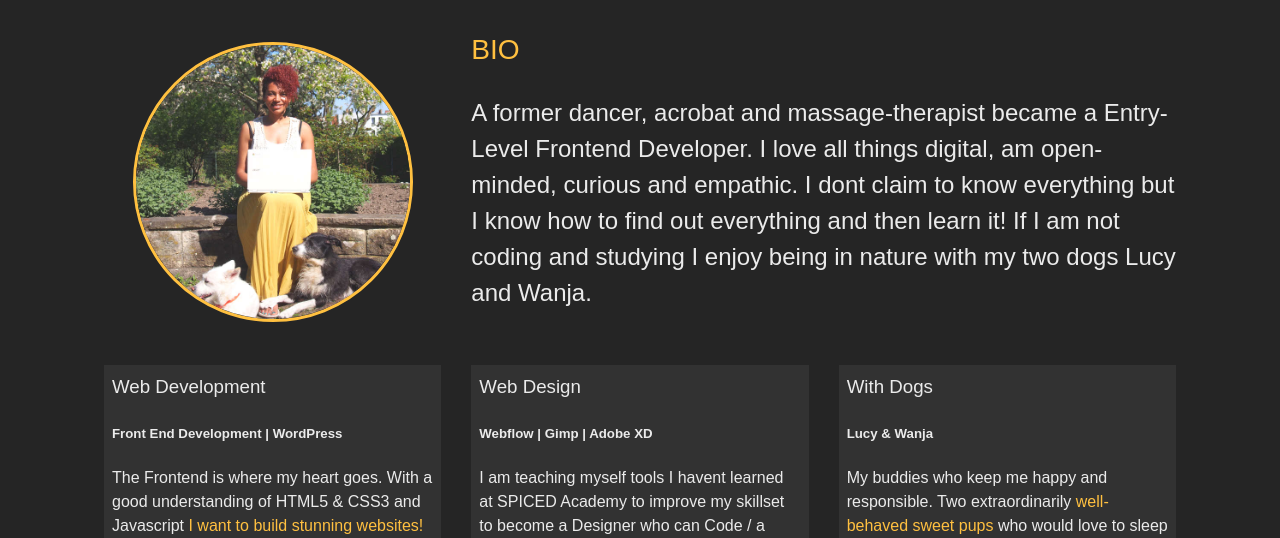
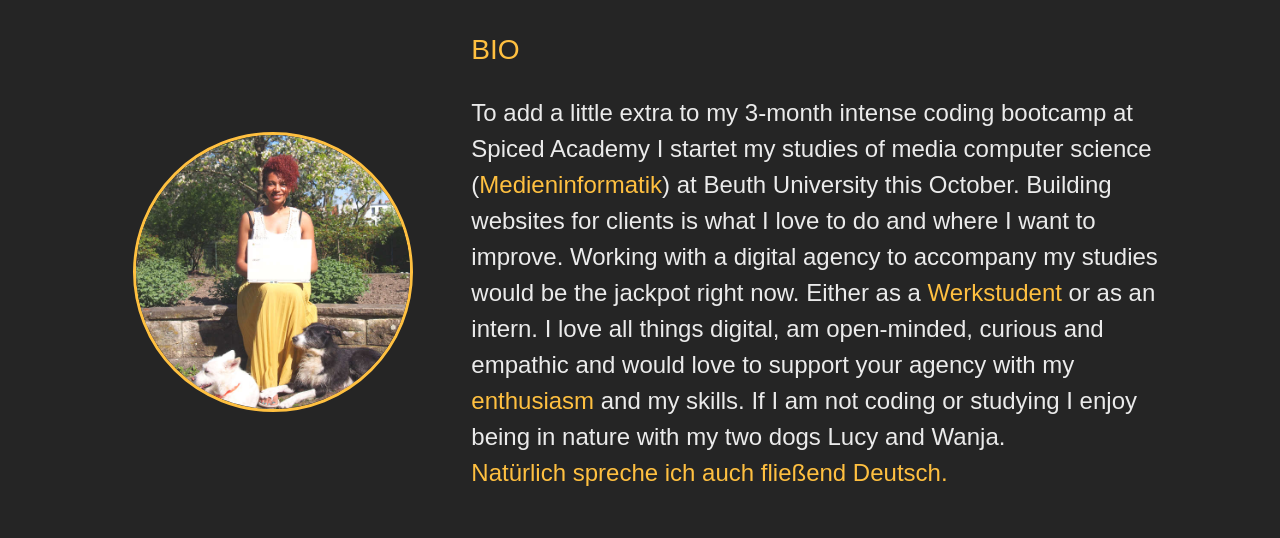
Before and after one commit to AshantiCode/ashanti-portfolio, a website: page dist/about.html in a window 1280 px wide. Shown: the part 253-791 px from the top of the page. Drawn offline with Linux system fonts and the light colour scheme; a web font is replaced by a local one.

Commit message:
added bio to about me

```diff
--- a/dist/about.html
+++ b/dist/about.html
@@ -1,19 +1,18 @@
 <!DOCTYPE html>
 <html lang="en">
+	<head>
+		<meta charset="UTF-8" />
+		<meta name="viewport" content="width=device-width, initial-scale=1.0" />
+		<meta http-equiv="X-UA-Compatible" content="ie=edge" />
+		<link rel="stylesheet" href="css/main.css" />
 
-<head>
-    <meta charset="UTF-8">
-    <meta name="viewport" content="width=device-width, initial-scale=1.0">
-    <meta http-equiv="X-UA-Compatible" content="ie=edge">
-    <link rel="stylesheet" href="css/main.css">
-
-    <link rel="apple-touch-icon" sizes="180x180" href="img/favicon_package_v0.16/apple-touch-icon.png">
-    <link rel="icon" type="image/png" sizes="32x32" href="img/favicon_package_v0.16/favicon-32x32.png">
-    <link rel="icon" type="image/png" sizes="16x16" href="img/favicon_package_v0.16/favicon-16x16.png">
-    <link rel="manifest" href="img/favicon_package_v0.16/site.webmanifest">
-    <link rel="mask-icon" href="img/favicon_package_v0.16//safari-pinned-tab.svg" color="#5bbad5">
-    <meta name="msapplication-TileColor" content="#da532c">
-    <meta name="theme-color" content="#ffffff">
+		<link rel="apple-touch-icon" sizes="180x180" href="img/favicon_package_v0.16/apple-touch-icon.png" />
+		<link rel="icon" type="image/png" sizes="32x32" href="img/favicon_package_v0.16/favicon-32x32.png" />
+		<link rel="icon" type="image/png" sizes="16x16" href="img/favicon_package_v0.16/favicon-16x16.png" />
+		<link rel="manifest" href="img/favicon_package_v0.16/site.webmanifest" />
+		<link rel="mask-icon" href="img/favicon_package_v0.16//safari-pinned-tab.svg" color="#5bbad5" />
+		<meta name="msapplication-TileColor" content="#da532c" />
+		<meta name="theme-color" content="#ffffff" />
 
 		<script src="https://kit.fontawesome.com/1c6abce8d7.js"></script>
 		<title>About Me</title>
@@ -29,7 +28,7 @@
 
 			<nav class="menu">
 				<div class="menu-branding">
-                <p class="greeting"> 👋 Hello... </p>
+					<p class="greeting">👋 Hello...</p>
 					<div class="portrait"></div>
 				</div>
 				<ul class="menu-nav">
@@ -39,8 +38,7 @@
 						</a>
 					</li>
 					<li class="nav-item current">
-                    <a href="about" class="nav-link">
-                        About </a>
+						<a href="about" class="nav-link"> About </a>
 					</li>
 					<li class="nav-item">
 						<a href="projects" class="nav-link">
@@ -57,82 +55,70 @@
 							Download Resume
 						</a>
 					</li>
-
 				</ul>
 			</nav>
 		</header>
 
 		<main id="about">
-        <h1 class="lg-heading">
-            About <span class="text-secondary">Me</span>
-        </h1>
+			<h1 class="lg-heading">About <span class="text-secondary">Me</span></h1>
 			<h2 class="sm-heading">
 				Let me tell you a few things...
 			</h2>
 			<div class="about-info">
-            <img class="bio-image" src="img/me-and-dogs-laptop-640.JPG" alt="Ashanti Haring">
+				<img class="bio-image" src="img/me-and-dogs-laptop-640.JPG" alt="Ashanti Haring" />
 				<div class="bio">
 					<h3 class="text-secondary">BIO</h3>
-                <p>A former dancer, acrobat and massage-therapist became a Entry-Level Frontend Developer. I love all
-                    things digital, am
-                    open-minded,
-                    curious
-                    and empathic. I dont claim to know everything but I know how to find out everything and then learn
-                    it! If I am not
-                    coding and studying I enjoy being in nature with my two
-                    dogs
-                    Lucy
-                    and
-                    Wanja.</p>
+					<p>
+						To add a little extra to my 3-month intense coding bootcamp at Spiced Academy I startet my
+						studies of media computer science &#40;<span>Medieninformatik</span>&#41; at Beuth University
+						this October. Building websites for clients is what I love to do and where I want to improve.
+						Working with a digital agency to accompany my studies would be the jackpot right now. Either as
+						a <span>Werkstudent</span> or as an intern. I love all things digital, am open-minded, curious
+						and empathic and would love to support your agency with my <span>enthusiasm</span> and my
+						skills. If I am not coding or studying I enjoy being in nature with my two dogs Lucy and Wanja.
+						<br /><span>Natürlich spreche ich auch fließend Deutsch.</span>
+					</p>
 				</div>
 				<div class="col col-1">
 					<h3>Web Development</h3>
 					<h5>Front End Development | WordPress</h5>
-                <p>The Frontend is where my heart goes. With a good understanding of HTML5 & CSS3 and Javascript <span>I
-                        want to build stunning
-                        websites! Lots of them!</span> I can
-                    build from scratch as well as using frameworks like ReactJS, VueJS or the awesome pagebuilder
-                    Elementor. </p>
+					<p>
+						The Frontend is where my heart goes. With a good understanding of HTML5 & CSS3 and Javascript
+						<span>I want to build stunning websites! Lots of them!</span> I can build from scratch as well
+						as using frameworks like ReactJS, VueJS or the awesome pagebuilder Elementor.
+					</p>
 				</div>
 				<div class="col col-2">
 					<h3>Web Design</h3>
-                <h5> Webflow | Gimp | Adobe XD</h5>
-                <p>I am teaching myself tools I havent learned at SPICED Academy to improve my skillset to
-                    become a
-                    Designer who can Code / a <span>Developer who can Design!</span></p>
+					<h5>Webflow | Photoshop | InDesign | Adobe XD</h5>
+					<p>
+						I am teaching myself tools I havent learned at SPICED Academy to improve my skillset to become a
+						Designer who can Code / a <span>Developer who can Design!</span>
+					</p>
 				</div>
 				<div class="col col-3">
 					<h3>With Dogs</h3>
 					<h5>Lucy & Wanja</h5>
-                <p>My buddies who keep me happy and responsible. Two extraordinarily <span>well-behaved sweet
-                        pups</span>
-                    who
-                    would
-                    love to sleep under my desk while coding.</p>
+					<p>
+						My buddies who keep me happy and responsible. Two extraordinarily
+						<span>well-behaved sweet pups</span> who would love to sleep under my desk while coding.
+					</p>
 				</div>
 			</div>
-
 		</main>
 
 		<footer id="main-footer">
 			<div class="icons">
-
 				<a href="https://www.linkedin.com/in/ashantiharing/" target="_blank" rel="nofollow">
-
-                <i class="fab fa-linkedin fa-2x" title=" Another Page will open to LinkedIn">
-                </i>
+					<i class="fab fa-linkedin fa-2x" title=" Another Page will open to LinkedIn"> </i>
 				</a>
 
 				<a href="https://github.com/AshantiCode" target="_blank" rel="nofollow">
-
-                <i class="fab fa-github fa-2x" title="Another Page will open to Github">
-                </i>
+					<i class="fab fa-github fa-2x" title="Another Page will open to Github"> </i>
 				</a>
 
 				<a href="mailto:ashantiharing@gmail.com">
-
-                <i class="far fa-envelope fa-2x" title="Your E-Mail Client will open">
-                </i>
+					<i class="far fa-envelope fa-2x" title="Your E-Mail Client will open"> </i>
 				</a>
 
 				<a href="#">
@@ -147,10 +133,8 @@
 			<div class="impressum">
 				<a href="impressum">Imprint</a>
 			</div>
-
 		</footer>
 
 		<script src="js/main.js"></script>
 	</body>
-
 </html>
```
Lines whose indentation alone changed are shown as unchanged.
